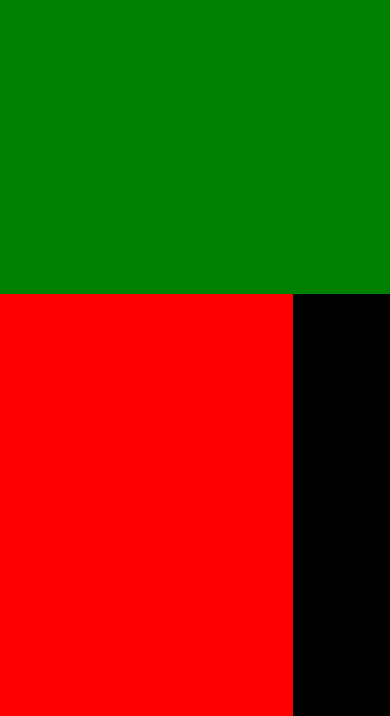
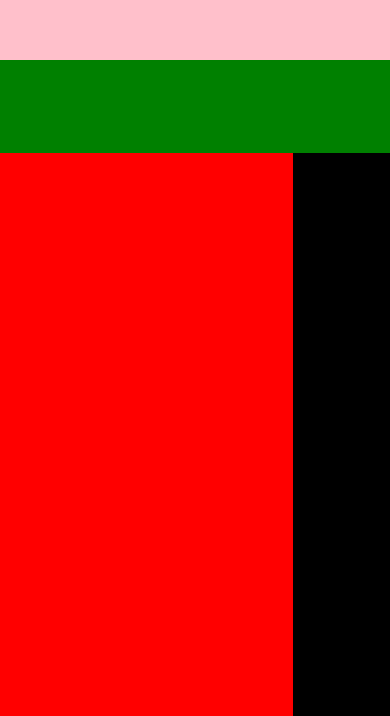
Before and after one commit to conoroshea1996/React-native-Calculator, a React Native app: screen / in a window 390 px wide. Shown: the part 128-844 px from the top of the page. Built offline with nearby package versions, Linux system fonts and the light colour scheme.

Commit message:
basic layout and styling done

```diff
--- a/App.js
+++ b/App.js
@@ -39,7 +39,7 @@ const styles = StyleSheet.create({
   container: {
     flex: 1
   },
-  resukt: {
+  result: {
     flex: 2,
     backgroundColor: 'pink'
   },
@@ -48,7 +48,7 @@ const styles = StyleSheet.create({
     backgroundColor: 'green'
   },
   buttons: {
-    flex: 1,
+    flex: 6,
     flexDirection: 'row'
   },
   numbers: {
```
